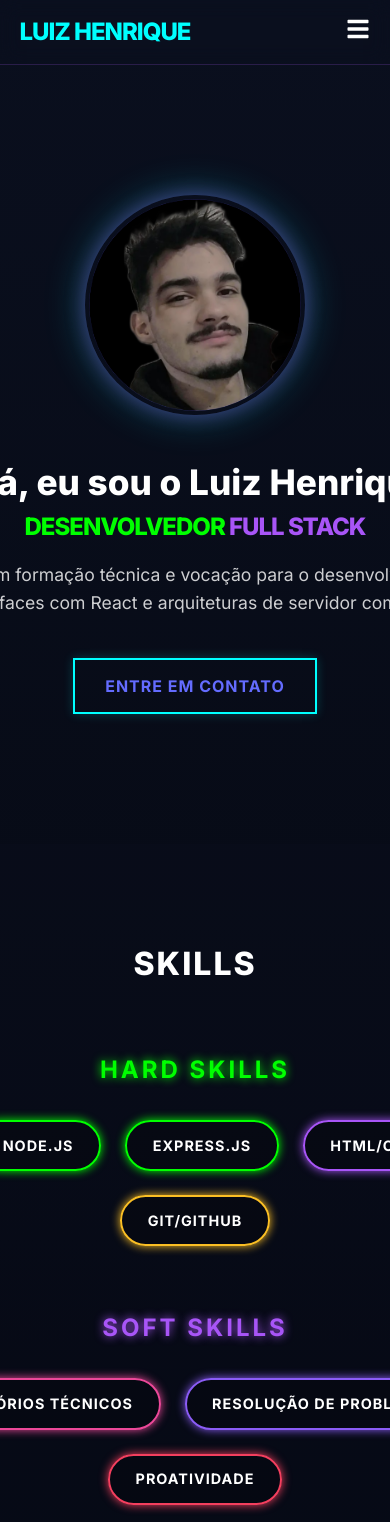
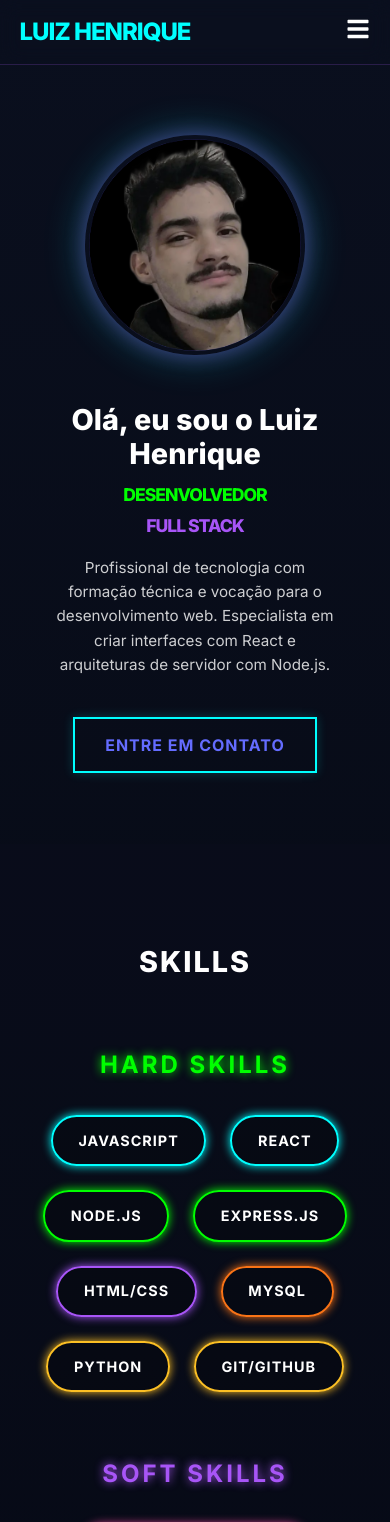
Before and after one commit to luizteixeirasantos/meu-portfolio, a React (Vite) app: page / in a window 390 px wide. Shown: the top 1522 px of the page. Built offline with nearby package versions, Linux system fonts and the light colour scheme.

Commit message:
Update App.css

```diff
--- a/src/App.css
+++ b/src/App.css
@@ -23,19 +23,17 @@
   color: var(--text-white);
 }
 
-/* Adicionamos a tag html aqui junto com o body */
 html,
 body {
-  background: linear-gradient(
-    180deg,
-    var(--bg-dark-start) 0%,
-    var(--bg-dark-end) 100%
-  );
+  background: linear-gradient(180deg,
+      var(--bg-dark-start) 0%,
+      var(--bg-dark-end) 100%);
   min-height: 100vh;
   width: 100%;
   overflow-x: hidden;
   justify-content: center;
   scroll-behavior: smooth;
+  position: relative;
 }
 
 html {
@@ -74,9 +72,7 @@ html {
   position: fixed;
   top: 0;
   left: 0;
-  /* Garante que o menu cole na esquerda */
   width: 100%;
-  /* Mudamos de 100vw para 100% */
   z-index: 1000;
   border-bottom: 1px solid rgba(168, 85, 247, 0.2);
 }
@@ -91,7 +87,6 @@ html {
 .nav-links {
   display: flex;
   gap: 2vw;
-  /* Espaçamento dinâmico */
   font-weight: 600;
 }
 
@@ -131,7 +126,6 @@ html {
   align-items: center;
   justify-content: center;
   padding: 8rem 5vw 4rem 5vw;
-  /* Mais padding no topo por causa do menu fixo */
 }
 
 .hero-profile {
@@ -140,7 +134,6 @@ html {
   align-items: center;
   justify-content: center;
   width: 100%;
-  /* Ocupa a largura total do padding lateral */
 }
 
 .profile-img {
@@ -155,11 +148,10 @@ html {
 }
 
 .hero-content {
-  /* Contraste controlado: O conteúdo cresce, mas o texto não espalha demais para leitura */
   max-width: 900px;
 }
 
-.hero-content h1 {
+.hero-title {
   font-size: 3.5rem;
   font-weight: 800;
   line-height: 1.1;
@@ -180,7 +172,6 @@ html {
   line-height: 1.6;
 }
 
-/* Botão Get in Touch (Neon Ciano) */
 .get-in-touch-btn {
   background-color: transparent;
   border: 2px solid var(--cyan-glow);
@@ -189,6 +180,7 @@ html {
   text-transform: uppercase;
   letter-spacing: 1px;
   box-shadow: 0 0 10px rgba(0, 255, 255, 0.2);
+  transition: all 0.3s ease;
 }
 
 .get-in-touch-btn:hover {
@@ -199,7 +191,7 @@ html {
 }
 
 /* =========================================
-   4. Seção: Habilidades (Pílulas Neon Espalhadas)
+   4. Seção: Habilidades (Pílulas Neon)
    ========================================= */
 .skills-section {
   padding: 6rem 5vw;
@@ -214,12 +206,27 @@ html {
   letter-spacing: 2px;
 }
 
+.skills-category {
+  margin-bottom: 4rem;
+  width: 100%;
+}
+
+.skills-subtitle {
+  font-size: 1.5rem;
+  font-weight: 700;
+  margin-bottom: 2rem;
+  text-align: center;
+  letter-spacing: 3px;
+  text-transform: uppercase;
+  text-shadow: 0 0 10px currentColor;
+}
+
 .skills-grid {
   display: flex;
   flex-wrap: wrap;
   gap: 1.5rem;
   justify-content: center;
-  /* REMOVIDO: max-width. Agora ocupa toda a largura disponível. */
+  padding: 0 5vw;
   width: 100%;
 }
 
@@ -233,8 +240,6 @@ html {
   letter-spacing: 1px;
   transition: all 0.3s ease;
   background-color: rgba(0, 0, 0, 0.2);
-
-  /* AJUSTE AQUI: O brilho agora segue a cor da pílula */
   box-shadow: 0 0 10px var(--skill-color);
   opacity: 0.9;
 }
@@ -242,39 +247,13 @@ html {
 .skill-pill:hover {
   transform: translateY(-5px) scale(1.05);
   background-color: var(--skill-color);
-  color: #000; /* Texto fica preto para dar contraste no fundo neon */
+  color: #000;
   box-shadow: 0 0 25px var(--skill-color);
   opacity: 1;
 }
 
-.skills-category {
-  margin-bottom: 4rem;
-  width: 100%;
-}
-
-.skills-subtitle {
-  font-size: 1.5rem;
-  font-weight: 700;
-  margin-bottom: 2rem;
-  text-align: center;
-  letter-spacing: 3px;
-  text-transform: uppercase;
-  /* Brilho sutil no subtítulo */
-  text-shadow: 0 0 10px currentColor;
-}
-
-/* Garante que o grid de pílulas use todo o espaço com o respiro de 5vw */
-.skills-grid {
-  display: flex;
-  flex-wrap: wrap;
-  gap: 1.5rem;
-  justify-content: center;
-  padding: 0 5vw;
-  width: 100%;
-}
-
 /* =========================================
-   5. Seção: Projetos (Grid Full Width)
+   5. Seção: Projetos & Modal
    ========================================= */
 .projects-section {
   padding: 6rem 5vw;
@@ -282,16 +261,13 @@ html {
 
 .projects-grid {
   display: grid;
-  /* Grid responsivo: ocupa toda a largura e quebra cards de no mínimo 350px */
   grid-template-columns: repeat(auto-fit, minmax(350px, 1fr));
   gap: 3rem;
-  /* REMOVIDO: max-width. */
   width: 100%;
 }
 
 .project-card {
   background-color: #0f172a;
-  /* Um tom acima do fundo */
   padding: 3rem;
   border-radius: 16px;
   border: 1px solid rgba(168, 85, 247, 0.1);
@@ -331,26 +307,15 @@ html {
   font-weight: bold !important;
   border: 2px solid #f1f1f4;
   background-color: #42228f;
+  padding: 0.5rem 1rem;
+  cursor: pointer;
+  border-radius: 4px;
+  transition: all 0.3s ease;
 }
 
-.modal-description {
-  white-space: pre-line;
-}
-.tech-stack {
-  display: flex;
-  gap: 0.6rem;
-  flex-wrap: wrap;
-}
-
-.tech-badge {
-  background-color: transparent;
-  border: 1px solid var(--purple-glow);
-  padding: 0.4rem 0.8rem;
-  border-radius: 6px;
-  font-size: 0.8rem;
-  font-weight: 700;
-  color: var(--purple-glow);
-  text-transform: uppercase;
+.project-card button:hover {
+  background-color: #f1f1f4;
+  color: #42228f !important;
 }
 
 .projects-more {
@@ -358,7 +323,6 @@ html {
   margin-top: 5rem;
 }
 
-/* Botão Ver Mais Projetos (Neon Roxo) */
 .more-projects-btn {
   background-color: transparent;
   border: 2px solid var(--purple-glow);
@@ -366,6 +330,8 @@ html {
   font-weight: 700;
   text-transform: uppercase;
   letter-spacing: 1px;
+  transition: all 0.3s ease;
+  cursor: pointer;
 }
 
 .more-projects-btn:hover {
@@ -374,6 +340,7 @@ html {
   box-shadow: 0 0 25px rgba(168, 85, 247, 0.5);
 }
 
+/* --- MODAL DE PROJETOS --- */
 .modal-overlay {
   position: fixed;
   top: 0;
@@ -397,6 +364,8 @@ html {
   max-width: 600px;
   width: 100%;
   position: relative;
+  max-height: 90vh;
+  overflow-y: auto;
 }
 
 .close-modal {
@@ -410,14 +379,123 @@ html {
   cursor: pointer;
 }
 
+.modal-header {
+  display: flex;
+  gap: 1rem;
+  align-items: center;
+  margin-bottom: 1.5rem;
+}
+
+.modal-description {
+  white-space: pre-line;
+  line-height: 1.6;
+  opacity: 0.9;
+}
+
+.tech-stack {
+  display: flex;
+  gap: 0.6rem;
+  flex-wrap: wrap;
+}
+
+.tech-badge {
+  background-color: transparent;
+  border: 1px solid var(--purple-glow);
+  padding: 0.4rem 0.8rem;
+  border-radius: 6px;
+  font-size: 0.8rem;
+  font-weight: 700;
+  color: var(--purple-glow);
+  text-transform: uppercase;
+}
+
 .modal-footer {
   display: flex;
   gap: 1rem;
   margin-top: 2rem;
 }
 
+.modal-footer a {
+  text-decoration: none;
+  padding: 0.6rem 1.2rem;
+  border-radius: 6px;
+  font-weight: bold;
+  display: flex;
+  align-items: center;
+  gap: 0.5rem;
+  transition: all 0.3s ease;
+}
+
+.modal-footer .btn-primary {
+  background-color: var(--cyan-glow);
+  color: #000;
+}
+
+.modal-footer .btn-primary:hover {
+  box-shadow: 0 0 15px var(--cyan-glow);
+}
+
+.modal-footer .btn-secondary {
+  border: 2px solid var(--purple-glow);
+  color: var(--purple-glow);
+}
+
+.modal-footer .btn-secondary:hover {
+  background-color: var(--purple-glow);
+  color: #fff;
+}
+
 /* =========================================
-   6. Rodapé (Full Width Dark)
+   6. Carrossel Swiper
+   ========================================= */
+.carousel-container {
+  width: 100%;
+  max-width: 1200px;
+  margin: 0 auto;
+  box-sizing: border-box;
+  overflow: hidden;
+  /* Trava qualquer vazamento lateral */
+}
+
+.swiper {
+  padding: 15px !important;
+}
+
+.swiper-slide {
+  height: auto !important;
+  /* Garante alturas iguais para os cards */
+}
+
+/* Customização da Paginação (Bolinhas) */
+.swiper-pagination-bullet {
+  background-color: #555 !important;
+  opacity: 1 !important;
+  width: 12px !important;
+  height: 12px !important;
+  transition: all 0.3s ease;
+}
+
+.swiper-pagination-bullet-active {
+  background-color: #00ffff !important;
+  box-shadow: 0 0 10px #00ffff !important;
+  transform: scale(1.3);
+}
+
+/* Customização da Navegação (Setas) */
+.swiper-button-next,
+.swiper-button-prev {
+  color: #00ffff !important;
+  transition: all 0.3s ease;
+}
+
+.swiper-button-next:hover,
+.swiper-button-prev:hover {
+  text-shadow: 0 0 15px #00ffff;
+  transform: scale(1.1);
+}
+
+/* =========================================
+   7. Rodapé
    ========================================= */
 .main-footer {
   background-color: var(--footer-dark);
@@ -440,7 +518,6 @@ html {
   font-size: 0.85rem;
 }
 
-/* Esconder o botão do menu em ecrãs grandes (Computador) */
 .mobile-menu-btn {
   display: none;
   background: transparent;
@@ -453,10 +530,12 @@ html {
 }
 
 /* =========================================
-   7. Responsividade Total e Menu Mobile
+   8. Media Queries / Responsividade
    ========================================= */
+
+/* Desktop Médio / Tablets deitados */
 @media (max-width: 1200px) {
-  .hero-content h1 {
+  .hero-title {
     font-size: 3rem;
   }
 
@@ -465,6 +544,7 @@ html {
   }
 }
 
+/* Tablets em pé / Monitores pequenos */
 @media (max-width: 1024px) {
   .hero-profile {
     flex-direction: column;
@@ -477,129 +557,96 @@ html {
     height: 220px;
   }
 
-  /* Esconder a barra social do topo para poupar espaço no mobile */
   .social-top {
     display: none;
   }
 
-  /* Mostrar o botão do menu hambúrguer */
   .mobile-menu-btn {
     display: block;
   }
 
-  /* Transformar os nav-links num menu lateral (Slide-in) */
   .nav-links {
     position: fixed;
     top: 0;
     right: -100%;
-    /* Começa escondido fora do ecrã à direita */
     width: 100vw;
     height: 100vh;
     background-color: rgba(10, 15, 30, 0.95);
-    /* Fundo escuro quase opaco */
     backdrop-filter: blur(15px);
     flex-direction: column;
-    /* Links um debaixo do outro */
     justify-content: center;
     align-items: center;
     gap: 3rem;
     transition: right 0.4s ease-in-out;
-    /* Animação de deslizar suave */
     z-index: 1500;
   }
 
-  /* Quando o estado isMenuOpen muda para true, esta classe é ativada no JSX */
   .nav-links.active {
     right: 0;
-    /* O menu desliza para dentro do ecrã */
   }
 
   .nav-links a {
     font-size: 1.5rem;
-    /* Links maiores para clicar facilmente com o dedo */
     letter-spacing: 2px;
   }
 }
 
+/* =========================================
+   RESPONSIVIDADE: CELULARES (Telas Pequenas)
+   ========================================= */
 @media (max-width: 768px) {
-  .hero-content h1 {
-    font-size: 2.2rem;
+
+  /* Trava o container mestre do React */
+  #root {
+    width: 100%;
+    overflow-x: hidden;
   }
 
-  .subtitle {
-    font-size: 1.5rem;
+  /* Reduz o título e permite que palavras gigantes quebrem */
+  .hero-title {
+    font-size: 1.8rem !important;
+    line-height: 1.2;
+    margin-bottom: 10px;
+    word-break: break-word;
+    /* Mágica anti-vazamento aqui */
   }
 
+  /* Reduz o subtítulo neon */
+  .subtitle {
+    font-size: 1.1rem !important;
+    display: flex;
+    flex-direction: column;
+    gap: 5px;
+  }
+
+  /* Ajusta o texto de apresentação */
   .hero-text {
-    font-size: 1.1rem;
+    font-size: 0.95rem !important;
+    padding: 0 10px;
+  }
+
+  .hero-content,
+  .hero-profile {
+    width: 100%;
+    box-sizing: border-box;
+    padding-left: 10px;
+    padding-right: 10px;
   }
 
   .section-title {
-    font-size: 2rem;
+    font-size: 1.8rem;
+  }
+
+  /* Reduz drasticamente o "gordura" interna do card no mobile */
+  .project-card {
+    padding: 1.5rem !important;
   }
 
   .projects-grid {
     grid-template-columns: 1fr;
   }
-}
 
-/* CONTAINER DO CARROSSEL */
-.carousel-container {
-  width: 100%;
-  max-width: 1200px;
-  margin: 0 auto;
-  padding: 0 1rem;
-}
-
-/* CUSTOMIZAÇÃO DAS BOLINHAS (PAGINATION) DO SWIPER */
-.swiper-pagination-bullet {
-  background-color: #555 !important;
-  opacity: 1 !important;
-  width: 12px !important;
-  height: 12px !important;
-  transition: all 0.3s ease;
-}
-
-.swiper-pagination-bullet-active {
-  background-color: #00ffff !important;
-  /* Ciano Neon */
-  box-shadow: 0 0 10px #00ffff !important;
-  transform: scale(1.3);
-}
-
-/* CUSTOMIZAÇÃO DAS SETAS (NAVIGATION) DO SWIPER */
-.swiper-button-next,
-.swiper-button-prev {
-  color: #00ffff !important;
-  /* Ciano Neon */
-  transition: all 0.3s ease;
-}
-
-.swiper-button-next:hover,
-.swiper-button-prev:hover {
-  text-shadow: 0 0 15px #00ffff;
-  transform: scale(1.1);
-}
-
-/* Para garantir que os cards fiquem do mesmo tamanho lado a lado */
-.swiper-slide {
-  height: auto;
-}
-
-/* Garante que os slides acompanhem a altura do maior card */
-.swiper-slide {
-  height: auto !important;
-}
-
-/* Espaço extra para o brilho neon não ser cortado nas laterais do Swiper */
-.swiper {
-  padding: 15px !important;
-  margin: -15px !important;
-}
-
-/* Ocultar setas em telas menores (UX melhor para touch) */
-@media (max-width: 768px) {
-
+  /* Oculta as setas do carrossel no mobile */
   .swiper-button-next,
   .swiper-button-prev {
     display: none !important;
```
